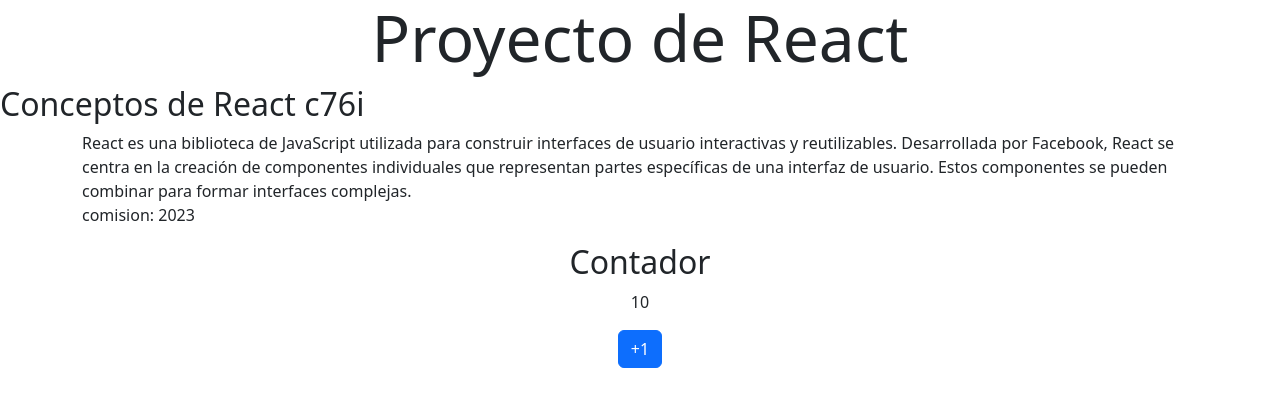
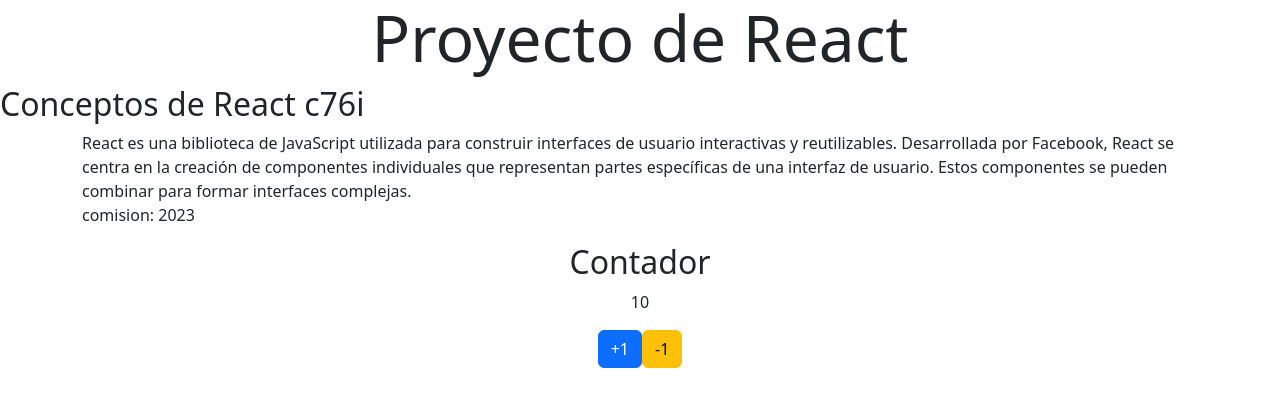
Before and after one commit to CosmeNicolas/reactComponents, a React (Vite) app: page / in a window 1280 px wide. Shown: the top 406 px of the page. Built offline with nearby package versions, Linux system fonts and the light colour scheme.

Commit message:
agregue un boton que cambia el State restanto -1 a la variable numero

```diff
--- a/src/components/Contador.jsx
+++ b/src/components/Contador.jsx
@@ -17,6 +17,10 @@ const Contador = () => {
         onClick={()=> setNumero(numero +1 )}>
           +1
           </button>
+          <butto className="btn btn-warning"
+          onClick={()=> setNumero(numero -1)}>
+          -1
+          </butto>
       </article>
     </div>
   );
```
